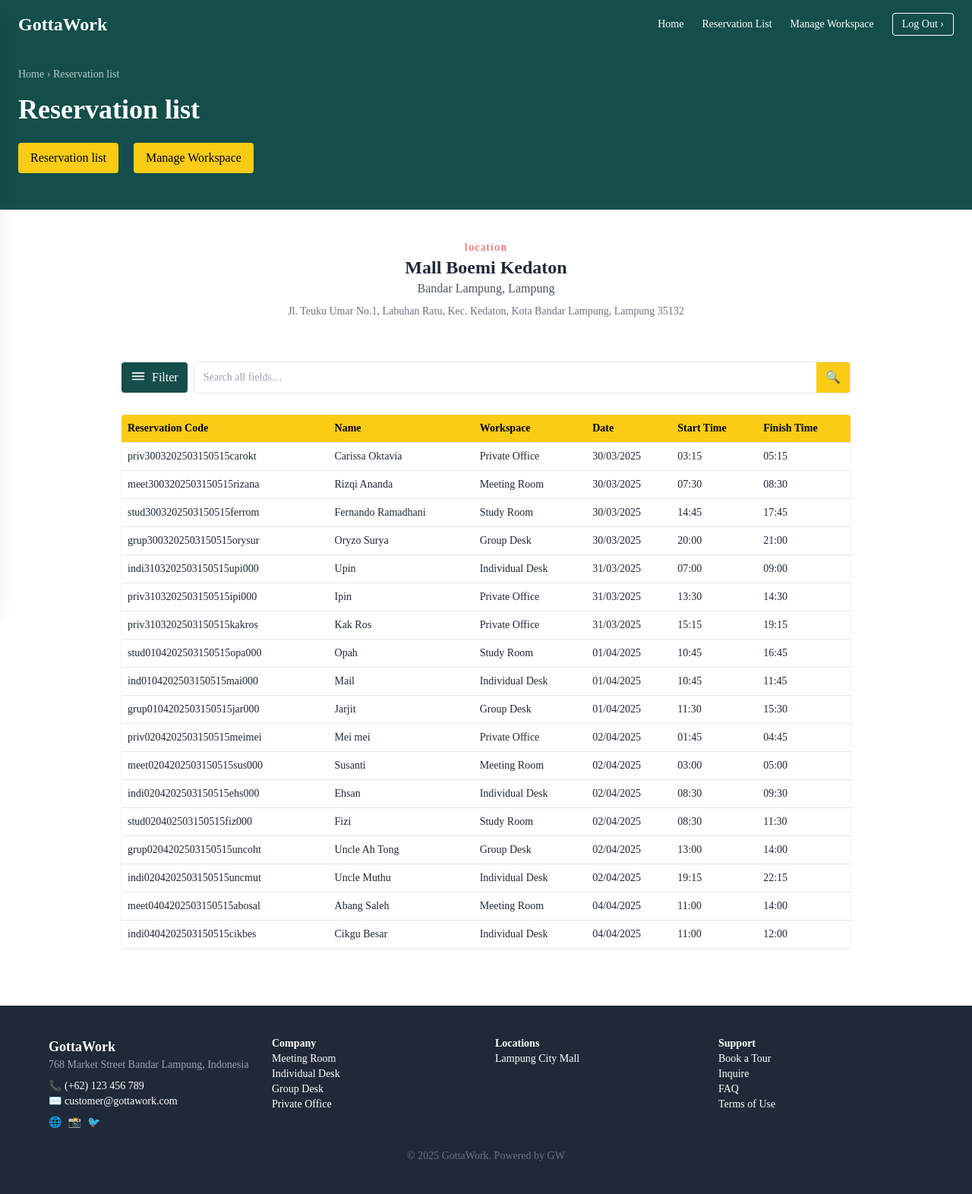
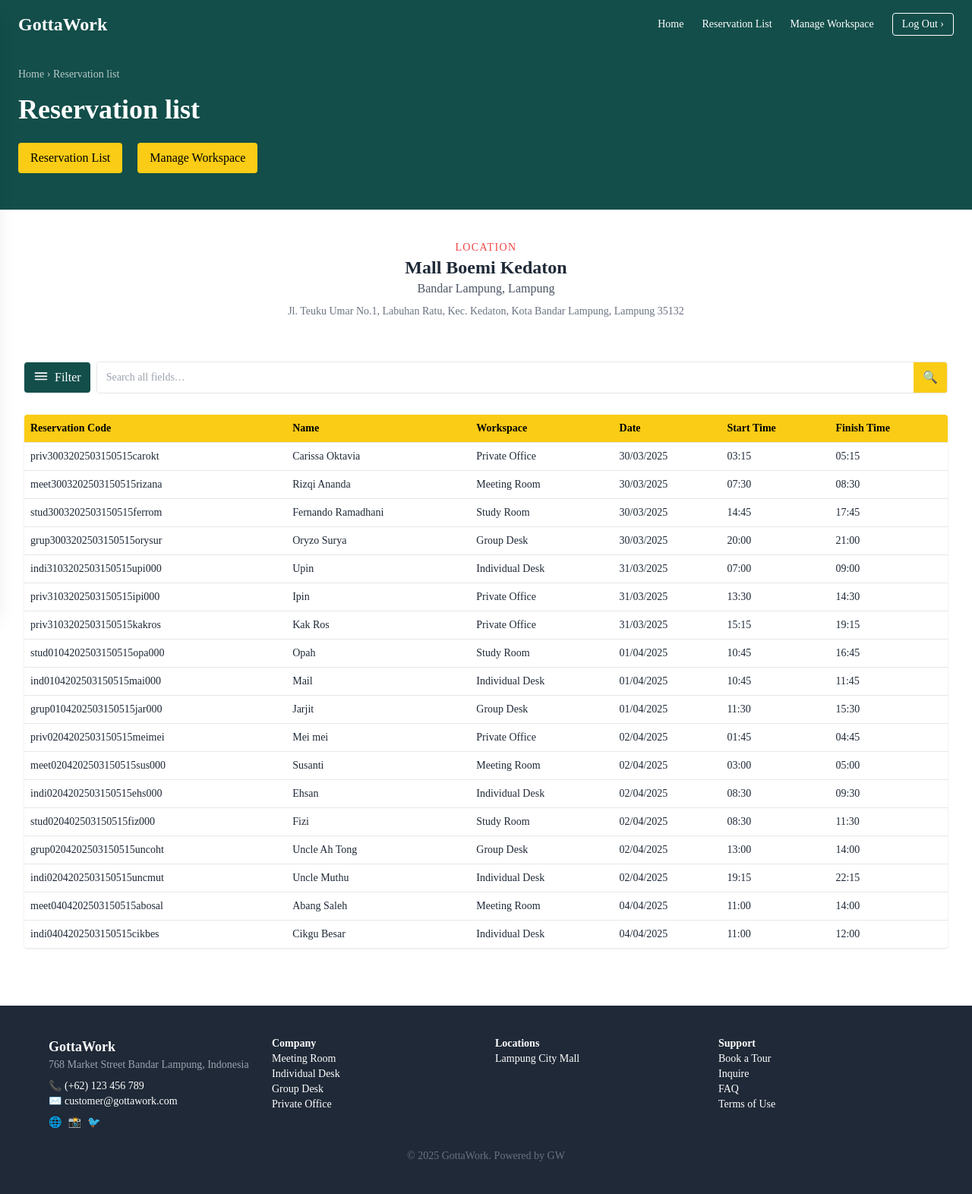
Before and after one commit to fernando-FTD/GottaWork, a PHP site: page /staff_daftarreservasi.php in a window 1280 px wide. Shown: the whole page at 76% size. Run offline with PHP 8.4, Linux system fonts and the light colour scheme; data comes from the database, SQL or seed files in the repository; some libraries are stand-ins or nearby versions.

Commit message:
am nyam nyam kenyang

```diff
--- a/staff_daftarreservasi.php
+++ b/staff_daftarreservasi.php
@@ -54,26 +54,30 @@ $workspaces = ["Individual Desk","Meeting Room","Group Desk","Private Office"];
     </nav>
   </div>
 
-  <div class="max-w-7xl mx-auto px-6 pt-6 pb-12">
-    <div class="text-sm text-white/70 mb-4">Home › Reservation list</div>
+    <div class="max-w-7xl mx-auto px-6 pt-6 pb-12">
+      <div class="text-sm text-white/70 mb-4">Home › Reservation list</div>
 
-    <h2 class="text-4xl font-bold mb-6">Reservation list</h2>
+      <h2 class="text-4xl font-bold mb-6">Reservation list</h2>
 
-    <div class="space-x-4">
-      <button class="bg-yellow-400 hover:bg-yellow-300 text-black font-medium px-4 py-2 rounded shadow-sm transition">Reservation list</button>
-      <button class="bg-yellow-400 hover:bg-yellow-300 text-black font-medium px-4 py-2 rounded shadow-sm transition">Manage Workspace</button>
+      <div class="space-x-4">
+      <a href="staff_daftarreservasi.php"
+      role="button"
+      class="inline-block bg-yellow-400 hover:bg-yellow-300 text-black font-medium px-4 py-2 rounded shadow-sm transition">Reservation List</a>
+      <a href="staff_manageworkspace.php"
+      role="button"
+      class="inline-block bg-yellow-400 hover:bg-yellow-300 text-black font-medium px-4 py-2 rounded shadow-sm transition">Manage Workspace</a>
     </div>
   </div>
 </header>
 
   <section class="text-center py-10">
-    <h2 class="text-sm text-red-500 tracking-widest">location</h2>
+    <h2 class="text-sm text-red-500 tracking-widest">LOCATION</h2>
     <h1 class="text-2xl font-bold">Mall Boemi Kedaton</h1>
     <p class="text-gray-600">Bandar Lampung, Lampung</p>
     <p class="text-sm text-gray-500 mt-2">Jl. Teuku Umar No.1, Labuhan Ratu, Kec. Kedaton, Kota Bandar Lampung, Lampung 35132</p>
   </section>
 
-  <section class="px-40 py-4 flex items-center space-x-2">
+  <section class="container mx-auto px-4 sm:px-6 lg:px-8 py-4 flex flex-col md:flex-row md:items-center md:space-x-2 space-y-4 md:space-y-0">
     <button id="openDrawer"
             class="flex items-center bg-teal-900 text-white px-3 py-2 rounded hover:bg-teal-800 transition">
       <svg xmlns="http://www.w3.org/2000/svg" class="h-5 w-5" fill="none"
@@ -179,7 +183,7 @@ $workspaces = ["Individual Desk","Meeting Room","Group Desk","Private Office"];
 
 
   <section class="bg-white py-3">
-    <div class="px-40">
+    <div class="container mx-auto px-4 sm:px-6 lg:px-8">
       <div class="overflow-x-auto shadow rounded">
         <table class="min-w-full text-sm text-left">
           <thead class="bg-yellow-400 text-black">
```
